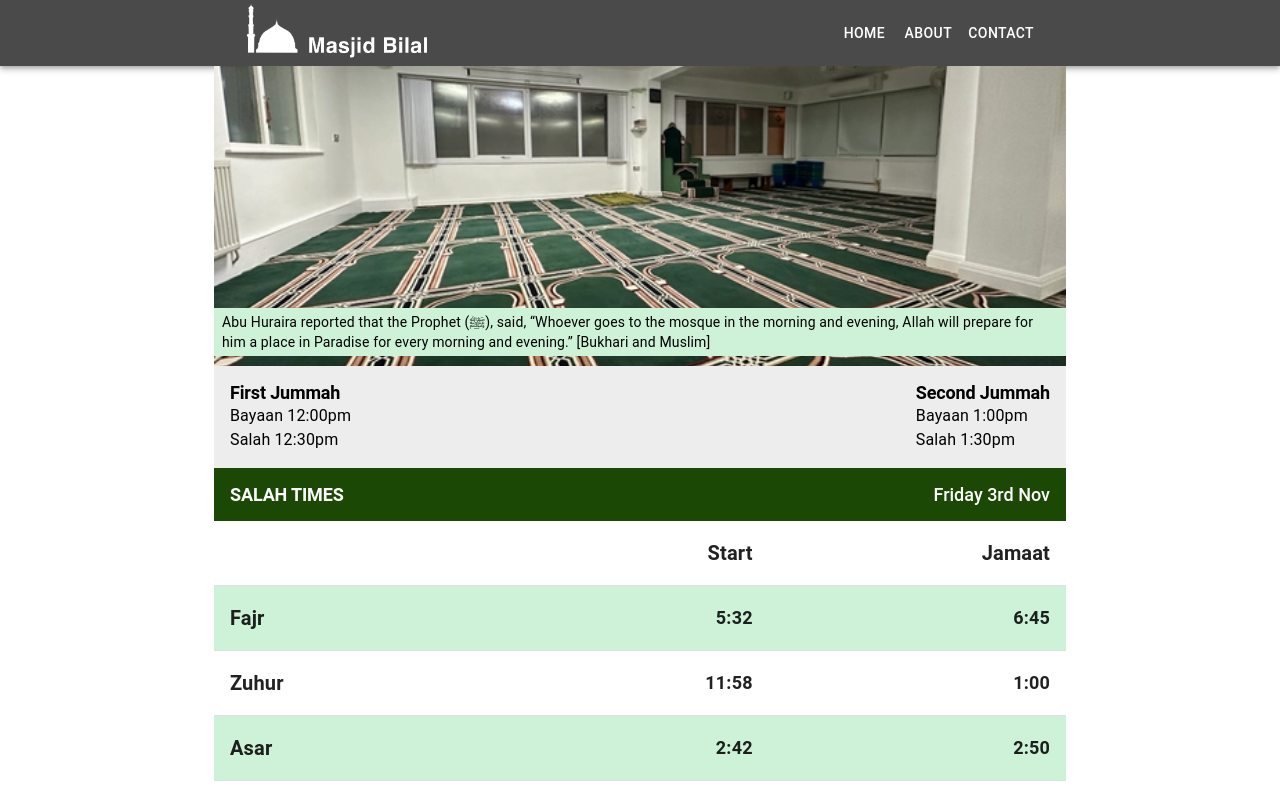
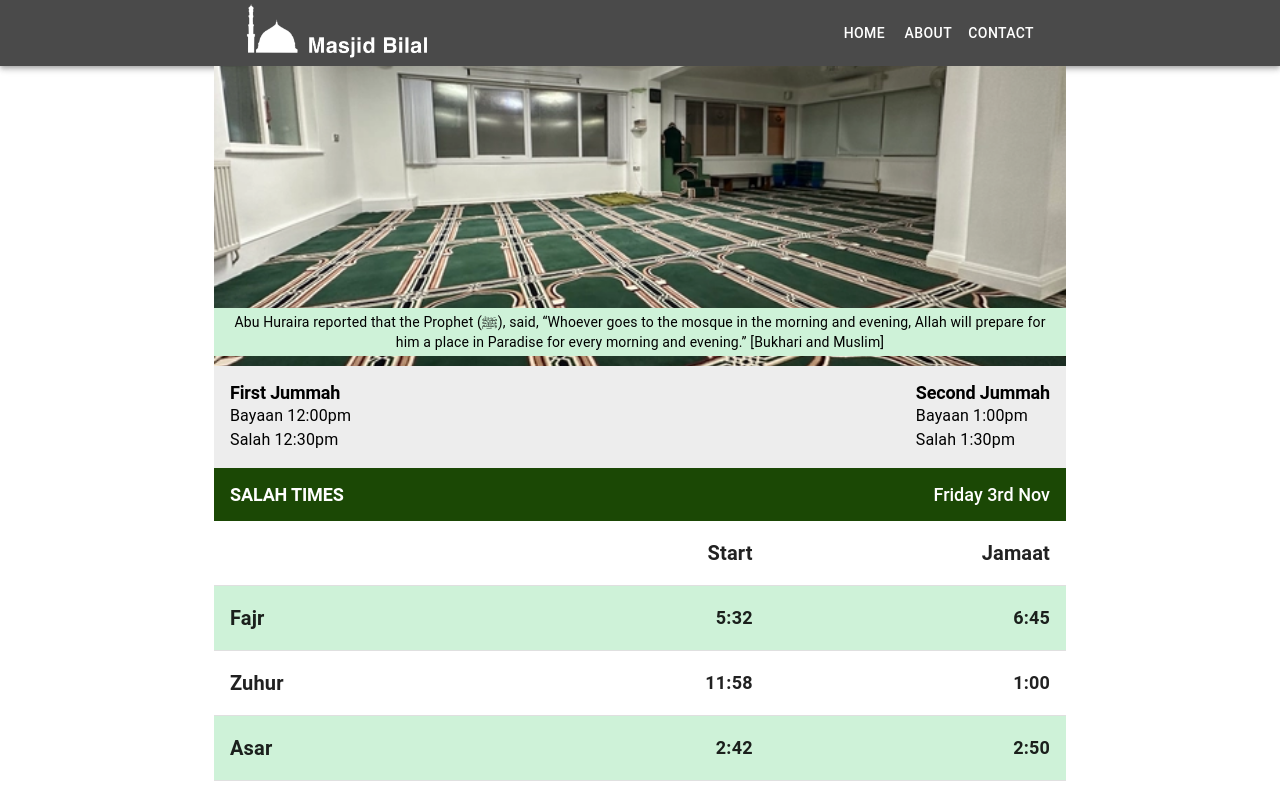
Before and after one commit to adam-ali/masjid-bilal, a Next.js app: page / in a window 1280 px wide. Shown: the top 800 px of the page. Built offline with nearby package versions, Linux system fonts and the light colour scheme.

Commit message:
text center

```diff
--- a/components/Home/Hero/Hero.tsx
+++ b/components/Home/Hero/Hero.tsx
@@ -15,7 +15,11 @@ const Hero = (props: Props) => {
       <Box sx={{ bgcolor: '#1b4805', height: '300px', overflow: 'hidden' }}>
         <div className="relative w-full	h-full">
           <img src="/mBilal.png" className="M-bilal-img" />
-          <Typography variant="body2" className="bottom-2.5 absolute px-2 py-1" style={{ backgroundColor: '#cef2d8' }}>
+          <Typography
+            variant="body2"
+            className="bottom-2.5 absolute px-2 py-1 text-center"
+            style={{ backgroundColor: '#cef2d8' }}
+          >
             {Hadith}
           </Typography>
         </div>
```
